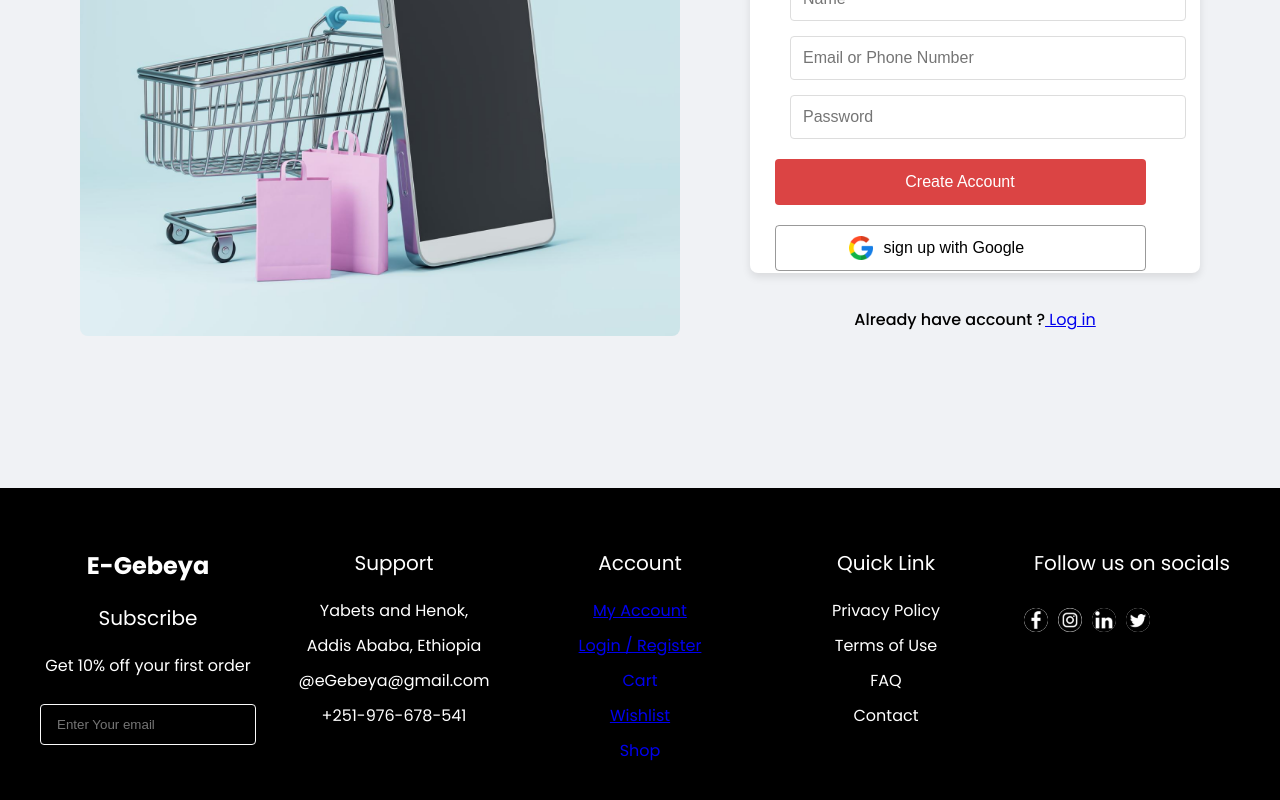
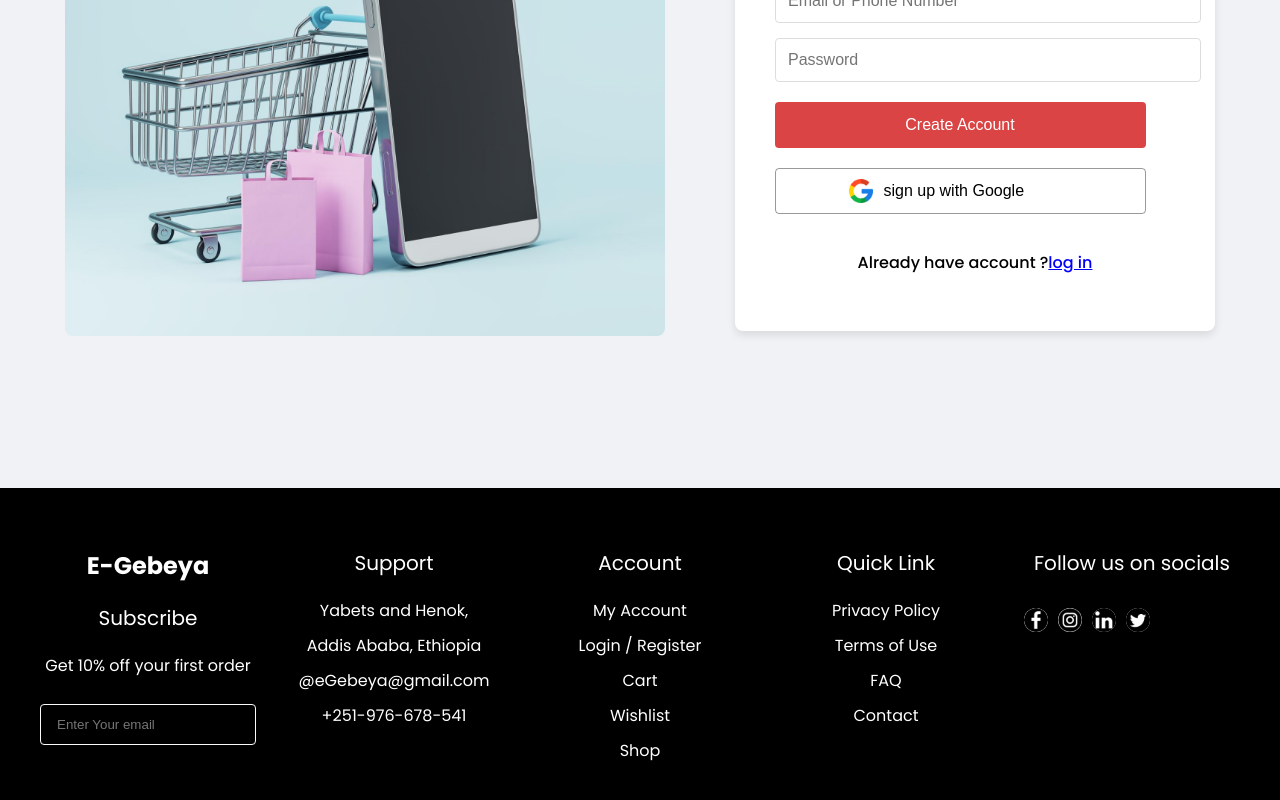
Before and after one commit to CybersoftInt/E-gebeya2, a React (Create React App) app: page /create in a window 1280 px wide. Shown: the part 494-1294 px from the top of the page. Built offline with nearby package versions, Linux system fonts and the light colour scheme.

Commit message:
add databse design md and update footer text-decorations

```diff
--- a/src/Components/CreateAccount/CreateAccount.css
+++ b/src/Components/CreateAccount/CreateAccount.css
@@ -35,7 +35,11 @@ body {
   box-sizing: border-box;
   margin-bottom: 40px;
 }
+#login {
+  text-decoration: none;
+  color: blue;
 
+}
 .img img {
   width: 100%;
   max-width: 600px;
@@ -43,7 +47,7 @@ body {
   border-radius: 8px;
 }
 
-.login {
+.create {
   margin-top: 0px;
   background: #ffffff;
   border-radius: 8px;
--- a/src/Components/CreateAccount/CreateAccount.jsx
+++ b/src/Components/CreateAccount/CreateAccount.jsx
@@ -2,6 +2,7 @@ import React from 'react';
 import "./CreateAccount.css";
 import SideImage from "../Assets/Login_Side Image.png";
 import google_icon from '../Assets/google.png'
+import { Link } from 'react-router-dom'
 
 
 function CreateAccount() {
@@ -10,7 +11,7 @@ function CreateAccount() {
             <div className="img">
                 <img src={SideImage} alt="Shopping illustration" />
             </div>
-            <div className="login">
+            <div className="create">
                 <div className="sub-login">
                     <h3>Create an account</h3>
                     <p>Enter your details below</p>
@@ -26,7 +27,7 @@ function CreateAccount() {
                     <button id='btn2'><img src={google_icon} alt="" />  sign up with Google </button>
 
                     </div>
-                    <p><span>Already have account ?</span><a href='#'> Log in</a></p>
+                    <p><span>Already have account ?</span><Link to="/login"><span id="login">log in</span></Link></p>
 
                 </div>
             </div>
--- a/src/Components/Footer/Footer.jsx
+++ b/src/Components/Footer/Footer.jsx
@@ -31,19 +31,19 @@ function Footer() {
           <h3>Account</h3>
           <ul>
             <li onClick={() => { setMenu('profile') }}>
-              <Link to="/profile">My Account</Link>
+              <Link to="/profile"  style={{ textDecoration: 'none', color: "white" }}>My Account</Link>
             </li>
             <li onClick={() => { setMenu('profile') }}>
-              <Link to="/profile">Login / Register</Link>
+              <Link to="/login"  style={{ textDecoration: 'none', color: "white" }}>Login / Register</Link>
             </li>
             <li onClick={() => { setMenu('cart') }}>
-              <Link style={{ textDecoration: 'none' }} to="/cart">Cart</Link>
+              <Link  style={{ textDecoration: 'none', color: "white" }} to="/cart">Cart</Link>
             </li>
             <li onClick={() => { setMenu('wishlist') }}>
-              <Link to="/wishlist">Wishlist</Link>
+              <Link to="/wishlist"  style={{ textDecoration: 'none', color: "white" }}>Wishlist</Link>
             </li>
             <li onClick={() => { setMenu('profile') }}>
-              <Link style={{ textDecoration: 'none' }} to="/profile">Shop</Link>
+              <Link  style={{ textDecoration: 'none', color: "white" }} to="/shop">Shop</Link>
             </li>
           </ul>
         </div>
@@ -53,7 +53,7 @@ function Footer() {
             <li>Privacy Policy</li>
             <li>Terms of Use</li>
             <li>FAQ</li>
-            <li>Contact</li>
+            <li><Link  to="/contact" style={{ textDecoration: 'none', color: "white" }}>Contact</Link> </li>
           </ul>
         </div>
         <div className="socials">
--- a/src/Components/Navbar/Navbar.jsx
+++ b/src/Components/Navbar/Navbar.jsx
@@ -27,8 +27,8 @@ function Navbar() {
         <li onClick={() => {setMenu('about')}}>
           <Link  style={{ textDecoration: 'none'}} to="/about">About</Link>
           {menu==='about'? <hr/>:<></>}</li>
-          <li onClick={()=>{setMenu('login')}}><Link  style={{ textDecoration: 'none'}} to="/login">Sign Up</Link>
-          {menu==='login'? <hr/>:<></>}</li>
+          <li onClick={()=>{setMenu('login')}}><Link  style={{ textDecoration: 'none'}} to="/create">Sign Up</Link>
+          {menu==='create'? <hr/>:<></>}</li>
         </ul>
         <div className="nav-search">
         <input type="search" placeholder='What are you looking for?' />
```
Also changed, not shown: src/databseRoughDesign.md (added, +23 -0 lines).
